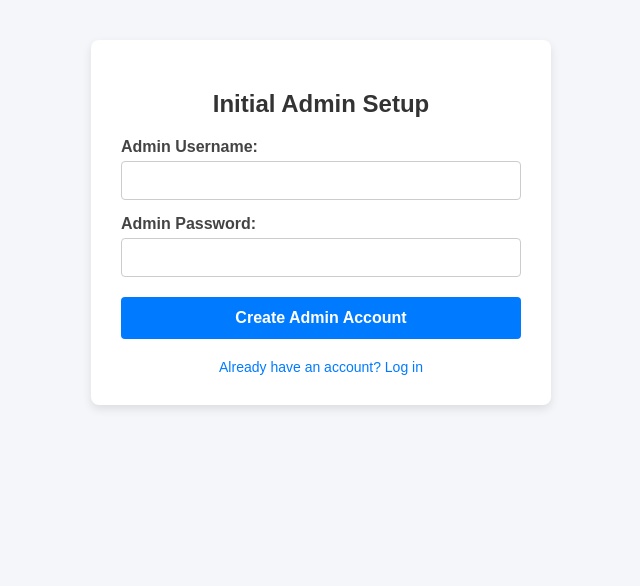
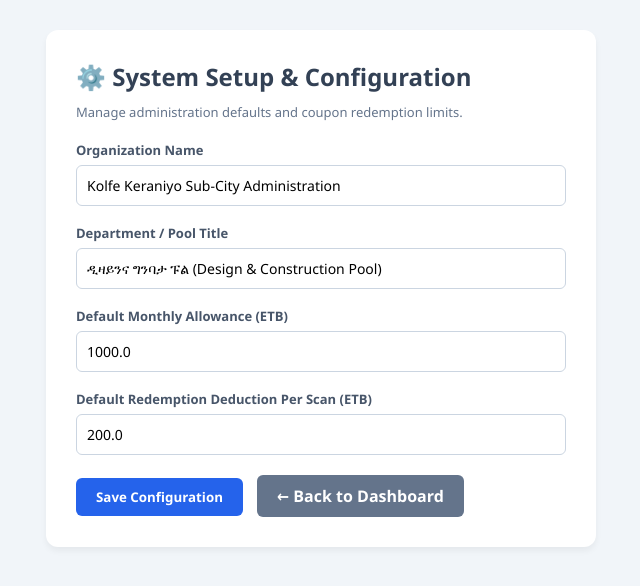
Before and after one commit to takino176-dev/Kolfe_Employee_Coupon_System, a Flask app: page /setup in a window 1280 px wide. Shown: the top 586 px of the page, without its empty margins (319-959 px from the left). Run offline with Flask 3, Linux system fonts and the light colour scheme; the visitor is signed in with stand-in values (Sample User, id 1).

Commit message:
Fix syntax error in app.py and add SystemConfig database model for setup page

```diff
--- a/app.py
+++ b/app.py
@@ -45,6 +45,13 @@ class RedemptionLog(db.Model):
     merchant_name = db.Column(db.String(80), nullable=False)
     amount = db.Column(db.Float, nullable=False)
     timestamp = db.Column(db.DateTime, default=datetime.utcnow)
+
+class SystemConfig(db.Model):
+    id = db.Column(db.Integer, primary_key=True)
+    org_name = db.Column(db.String(150), default="Kolfe Keraniyo Sub-City Administration")
+    department = db.Column(db.String(150), default="ዲዛይንና ግንባታ ፑል (Design & Construction Pool)")
+    default_allowance = db.Column(db.Float, default=1000.0)
+    redemption_deduction = db.Column(db.Float, default=200.0)
 
 # ==================== AUTHENTICATION DECORATORS ====================
 
@@ -123,15 +130,28 @@ def admin_dashboard():
     total_employees = Employee.query.count()
     total_merchants = Merchant.query.count()
     total_redemptions = RedemptionLog.query.count()
-    return render_template('admin.html', total_employees=total_employees, total_merchants=total_merchants, total_redemptions=total_redemptions)
+    config = SystemConfig.query.first()
+    return render_template('admin.html', total_employees=total_employees, total_merchants=total_merchants, total_redemptions=total_redemptions, config=config)
 
 @app.route('/setup', methods=['GET', 'POST'])
 @admin_required
 def setup():
+    config = SystemConfig.query.first()
+    if not config:
+        config = SystemConfig()
+        db.session.add(config)
+        db.session.commit()
+
     if request.method == 'POST':
-        flash('Setup settings updated successfully.', 'success')
+        config.org_name = request.form.get('org_name', config.org_name)
+        config.department = request.form.get('department', config.department)
+        config.default_allowance = float(request.form.get('default_allowance', 1000.0))
+        config.redemption_deduction = float(request.form.get('redemption_deduction', 200.0))
+        db.session.commit()
+        flash('System setup and configuration updated successfully.', 'success')
         return redirect(url_for('admin_dashboard'))
-    return render_template('setup.html')
+
+    return render_template('setup.html', config=config)
 
 @app.route('/employees')
 @admin_required
@@ -144,11 +164,14 @@ def employees():
 @app.route('/add_employee', methods=['GET', 'POST'])
 @admin_required
 def add_employee():
+    config = SystemConfig.query.first()
+    default_allowance = config.default_allowance if config else 1000.0
+
     if request.method == 'POST':
         emp_id = request.form.get('employee_id')
         full_name = request.form.get('full_name')
         sector = request.form.get('sector')
-        allowance = float(request.form.get('monthly_allowance', 1000.0))
+        allowance = float(request.form.get('monthly_allowance', default_allowance))
 
         if Employee.query.filter_by(employee_id=emp_id).first():
             flash('Employee ID already exists.', 'danger')
@@ -166,11 +189,14 @@ def add_employee():
         db.session.commit()
         flash('Employee added successfully.', 'success')
         return redirect(url_for('employees'))
-    return render_template('employee_form.html')
+    return render_template('employee_form.html', default_allowance=default_allowance)
 
 @app.route('/upload_employees', methods=['GET', 'POST'])
 @admin_required
 def upload_employees():
+    config = SystemConfig.query.first()
+    default_allowance = config.default_allowance if config else 1000.0
+
     if request.method == 'POST':
         file = request.files.get('file')
         if not file:
@@ -193,7 +219,7 @@ def upload_employees():
                     emp_id = str(row[id_idx])
                     full_name = str(row[name_idx])
                     sector = str(row[sector_idx])
-                    allowance = float(row[allowance_idx]) if allowance_idx is not None and row[allowance_idx] is not None else 1000.0
+                    allowance = float(row[allowance_idx]) if allowance_idx is not None and row[allowance_idx] is not None else default_allowance
 
                     if not Employee.query.filter_by(employee_id=emp_id).first():
                         new_emp = Employee(
@@ -217,8 +243,8 @@ def upload_employees():
                             employee_id=emp_id,
                             full_name=str(row.get('full_name')),
                             sector=str(row.get('sector')),
-                            monthly_allowance=float(row.get('monthly_allowance', 1000.0)),
-                            balance=float(row.get('monthly_allowance', 1000.0)),
+                            monthly_allowance=float(row.get('monthly_allowance', default_allowance)),
+                            balance=float(row.get('monthly_allowance', default_allowance)),
                             qr_token=secrets.token_urlsafe(16)
                         )
                         db.session.add(new_emp)
@@ -251,13 +277,15 @@ def bulk_delete_employees():
 @admin_required
 def print_single_card(emp_id):
     emp = Employee.query.get_or_404(emp_id)
-    return render_template('standalone_qr_print.html', employees=[emp])
+    config = SystemConfig.query.first()
+    return render_template('standalone_qr_print.html', employees=[emp], config=config)
 
 @app.route('/standalone_qr')
 @admin_required
 def standalone_qr():
     all_employees = Employee.query.all()
-    return render_template('standalone_qr_print.html', employees=all_employees)
+    config = SystemConfig.query.first()
+    return render_template('standalone_qr_print.html', employees=all_employees, config=config)
 
 # --- MERCHANT MANAGEMENT ROUTES ---
 
@@ -312,6 +340,9 @@ def delete_merchant(merchant_id):
 @app.route('/merchant/dashboard', methods=['GET', 'POST'])
 @merchant_required
 def merchant_dashboard():
+    config = SystemConfig.query.first()
+    redemption_amount = config.redemption_deduction if config else 200.0
+
     if request.method == 'POST':
         qr_token = request.form.get('qr_token')
         employee = Employee.query.filter_by(qr_token=qr_token).first()
@@ -320,7 +351,6 @@ def merchant_dashboard():
             flash('Invalid QR token or employee not found.', 'danger')
             return redirect(url_for('merchant_dashboard'))
 
-        redemption_amount = 200.0  # Default coupon deduction per scan
         if employee.balance < redemption_amount:
             flash(f'Insufficient balance! Employee balance is {employee.balance} ETB.', 'danger')
             return redirect(url_for('merchant_dashboard'))
@@ -351,5 +381,8 @@ if __name__ == '__main__':
                 password_hash=generate_password_hash('admin123')
             )
             db.session.add(default_admin)
-            db.session.commit()
+        if not SystemConfig.query.first():
+            default_config = SystemConfig()
+            db.session.add(default_config)
+        db.session.commit()
     app.run(debug=True)
--- a/templates/setup.html
+++ b/templates/setup.html
@@ -2,49 +2,54 @@
 <html lang="en">
 <head>
     <meta charset="UTF-8">
-    <title>System Setup - Admin Account</title>
+    <title>System Setup - Kolfe Coupon System</title>
     <style>
-        body { font-family: Arial, sans-serif; background: #f4f6f9; padding: 40px; margin: 0; }
-        .card { max-width: 400px; background: #fff; padding: 30px; margin: auto; border-radius: 8px; box-shadow: 0 4px 10px rgba(0,0,0,0.1); }
-        h2 { margin-bottom: 20px; color: #333; text-align: center; }
-        .form-group { margin-bottom: 15px; text-align: left; }
-        label { display: block; margin-bottom: 5px; font-weight: bold; color: #444; }
-        input { width: 100%; padding: 10px; box-sizing: border-box; border: 1px solid #ccc; border-radius: 4px; font-size: 15px; }
-        button { width: 100%; padding: 12px; background: #007bff; color: white; border: none; border-radius: 4px; font-size: 16px; font-weight: bold; cursor: pointer; }
-        button:hover { background: #0056b3; }
-        .login-link { display: block; margin-top: 20px; text-align: center; text-decoration: none; color: #007bff; font-size: 14px; }
+        * { box-sizing: border-box; margin: 0; padding: 0; font-family: 'Segoe UI', Tahoma, Geneva, Verdana, sans-serif; }
+        body { background-color: #f1f5f9; color: #334155; padding: 30px; display: flex; justify-content: center; }
+        .card { background: #fff; padding: 30px; border-radius: 12px; width: 100%; max-width: 550px; box-shadow: 0 4px 6px rgba(0,0,0,0.05); }
+        .form-group { margin-bottom: 18px; }
+        label { display: block; font-size: 13px; font-weight: 600; margin-bottom: 6px; color: #475569; }
+        input { width: 100%; padding: 10px; border: 1px solid #cbd5e1; border-radius: 6px; font-size: 14px; }
+        .btn { padding: 10px 20px; background: #2563eb; color: #fff; border: none; border-radius: 6px; font-weight: 600; cursor: pointer; }
+        .btn-secondary { background: #64748b; margin-left: 10px; text-decoration: none; display: inline-block; padding: 10px 20px; border-radius: 6px; color: white; font-weight: 600; }
+        .alert { padding: 10px; border-radius: 6px; margin-bottom: 15px; background: #dcfce7; color: #166534; font-size: 13px; font-weight: 600; }
     </style>
 </head>
 <body>
+    <div class="card">
+        <h2 style="margin-bottom: 10px;">⚙️ System Setup & Configuration</h2>
+        <p style="font-size: 13px; color: #64748b; margin-bottom: 20px;">Manage administration defaults and coupon redemption limits.</p>
 
-<div class="card">
-    <h2>Initial Admin Setup</h2>
-
-    <!-- Flash Messages -->
         {% with messages = get_flashed_messages(with_categories=true) %}
             {% if messages %}
                 {% for category, message in messages %}
-          <div style="padding: 12px; margin-bottom: 15px; background: {% if category == 'danger' %}#f8d7da{% else %}#d4edda{% endif %}; color: {% if category == 'danger' %}#721c24{% else %}#155724{% endif %}; border-radius: 4px; font-size: 14px;">
-            {{ message }}
-          </div>
+                    <div class="alert">{{ message }}</div>
                 {% endfor %}
             {% endif %}
         {% endwith %}
 
         <form method="POST">
             <div class="form-group">
-            <label>Admin Username:</label>
-            <input type="text" name="username" required>
+                <label>Organization Name</label>
+                <input type="text" name="org_name" value="{{ config.org_name if config else 'Kolfe Keraniyo Sub-City Administration' }}" required>
             </div>
-        <div class="form-group" style="margin-bottom: 20px;">
-            <label>Admin Password:</label>
-            <input type="password" name="password" required>
+            <div class="form-group">
+                <label>Department / Pool Title</label>
+                <input type="text" name="department" value="{{ config.department if config else 'ዲዛይንና ግንባታ ፑል (Design & Construction Pool)' }}" required>
             </div>
-        <button type="submit">Create Admin Account</button>
+            <div class="form-group">
+                <label>Default Monthly Allowance (ETB)</label>
+                <input type="number" step="0.01" name="default_allowance" value="{{ config.default_allowance if config else 1000.0 }}" required>
+            </div>
+            <div class="form-group">
+                <label>Default Redemption Deduction Per Scan (ETB)</label>
+                <input type="number" step="0.01" name="redemption_deduction" value="{{ config.redemption_deduction if config else 200.0 }}" required>
+            </div>
+            <div style="margin-top: 20px;">
+                <button type="submit" class="btn">Save Configuration</button>
+                <a href="{{ url_for('admin_dashboard') }}" class="btn-secondary">← Back to Dashboard</a>
+            </div>
         </form>
-
-    <a href="{{ url_for('login') }}" class="login-link">Already have an account? Log in</a>
     </div>
-
 </body>
 </html>
```
Lines whose indentation alone changed are shown as unchanged.
